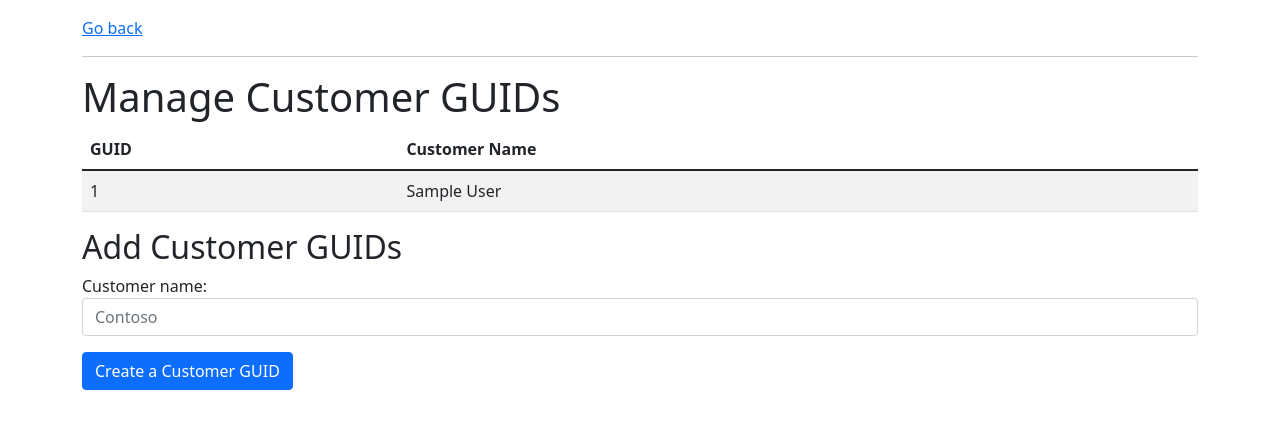
After one commit to sir-ragna/notifier, a Django app: page /customer in a window 1280 px wide. The commit adds this page. Shown: the top 429 px of the page. Run offline with Django 3.2, Linux system fonts and the light colour scheme; tables that the repository leaves empty hold one stand-in row (values such as "Sample post").

Commit message:
Add customers

```diff
--- a/notifications/forms.py
+++ b/notifications/forms.py
@@ -26,3 +26,8 @@ class FilterForm(forms.Form):
     system = forms.CharField(max_length=100,label="system",required=False,
         widget=forms.TextInput(
             attrs={'class': 'form-control', 'placeholder': 'System'}))
+
+class CustomerForm(forms.Form):
+    name = forms.CharField(max_length=100,label="Customer name",
+        widget=forms.TextInput(
+            attrs={'class': 'form-control', 'placeholder': 'Contoso'}))
--- a/notifications/models.py
+++ b/notifications/models.py
@@ -11,3 +11,7 @@ class Notification(models.Model):
 
     def __str__(self):
         return f"{time}:{customer}:{system}:{description}"
+
+class Customer(models.Model):
+    name = models.CharField(max_length=100, null=False, unique=True)
+    guid = models.CharField(max_length=50, null=False, unique=True)
--- /dev/null
+++ b/notifications/templates/customers.html.j2
@@ -0,0 +1,34 @@
+{% extends "base.html.j2" %}
+
+{% block content %}
+
+<a href="{% url 'index' %}">Go back</a>
+<hr>
+<h1>Manage Customer GUIDs</h1>
+
+<table class="table table-striped table-hover">
+    <thead>
+        <tr>
+            <th>GUID</th>
+            <th>Customer Name</th>
+        </tr>
+    </thead>
+    <tbody>
+    {% for customer in customers %}
+        <tr>
+            <td>{{ customer.guid }}</td>
+            <td>{{ customer.name }}</td>
+        </tr>
+    {% endfor %}
+    </tbody>
+</table>
+
+<h2>Add Customer GUIDs</h2>
+
+<form method="POST">
+    {% csrf_token %}
+    {{ customer_form.as_p }}
+    <button type="submit" class="btn btn-primary">Create a Customer GUID</button>
+</form>
+
+{% endblock content %}
--- a/notifications/templates/notify.html.j2
+++ b/notifications/templates/notify.html.j2
@@ -6,7 +6,7 @@
 <hr>
 <h1>Create a notification manually</h1>
 <hr>
-<form action="{% url 'create notification' %}" method="POST">
+<form action="{% url 'create notification' %}" method="POST" enctype="multipart/form-data">
 
 {{ notification_form.as_p }}
 <br>
--- a/notifications/urls.py
+++ b/notifications/urls.py
@@ -4,5 +4,6 @@ from . import views
 
 urlpatterns = [
     path('', views.index, name='index'),
-    path('notify', views.create_notification, name="create notification")
+    path('notify', views.create_notification, name="create notification"),
+    path('customer', views.manage_customers, name="manage customers")
 ]
--- a/notifications/views.py
+++ b/notifications/views.py
@@ -6,9 +6,11 @@ from django.contrib import messages
 from django.utils import timezone
 
 import datetime
+import uuid
 
 from . import forms
 from . import models
+from . import attachments
 
 
 def index(request):
@@ -27,9 +29,8 @@ def index(request):
     if filter_form.is_valid():
         time = filter_form.cleaned_data['time'] # filter elements before time
         if not time:
-            #time = datetime.datetime.now()
-            time = timezone.now()
-            filter_form.cleaned_data['time'] = time
+            #time = datetime.datetime.now() # version without timezone
+            time = timezone.now()           # version with timezone
         customer = filter_form.cleaned_data['customer']
         system = filter_form.cleaned_data['system']
         description = filter_form.cleaned_data['description']
@@ -50,9 +51,10 @@ def create_notification(request):
     Creates a notification from a POST request.
     """
     if request.method == 'POST':
-        notification_form = forms.NotificationForm(request.POST)
+        notification_form = forms.NotificationForm(request.POST, request.FILES)
         if notification_form.is_valid():
-            time = datetime.datetime.now()
+            #time = datetime.datetime.now()
+            time = timezone.now()
             description = notification_form.cleaned_data['description']
             customer = notification_form.cleaned_data['customer']
             system = notification_form.cleaned_data['system']
@@ -65,7 +67,11 @@ def create_notification(request):
                 source_ip=source_ip,
             )
             notification.save()
+            filename = notification.id
             messages.info(request, "Added notification")
+            # Handle file upload when present
+            if 'attachment' in request.FILES:
+                attachments.save_attachment(customer, filename, request.FILES['attachment'])
         else:
             messages.error(request, "Failed to add notification")
     else:
@@ -73,3 +79,18 @@ def create_notification(request):
 
     return render(request, "notify.html.j2",
         {'notification_form': notification_form})
+
+def manage_customers(request):
+    if request.method == "POST":
+        customer_form = forms.CustomerForm(request.POST)
+        if customer_form.is_valid():
+            name = customer_form.cleaned_data['name']
+            guid = str(uuid.uuid4()) # generate GUID
+            new_customer = models.Customer(name=name, guid=guid)
+            new_customer.save()
+            messages.info(request, f"Created customer({name})")
+    else:
+        customer_form = forms.CustomerForm()
+
+    customers = models.Customer.objects.all()
+    return render(request, "customers.html.j2", {'customer_form': customer_form, 'customers': customers})
```
Also changed, not shown: notifications/attachments.py (added, +17 -0 lines), notifications/templates/index.html.j2 (+7 -5 lines), notifications/migrations/0002_customer.py (added), notifications/migrations/0003_customer_guid.py (added).
